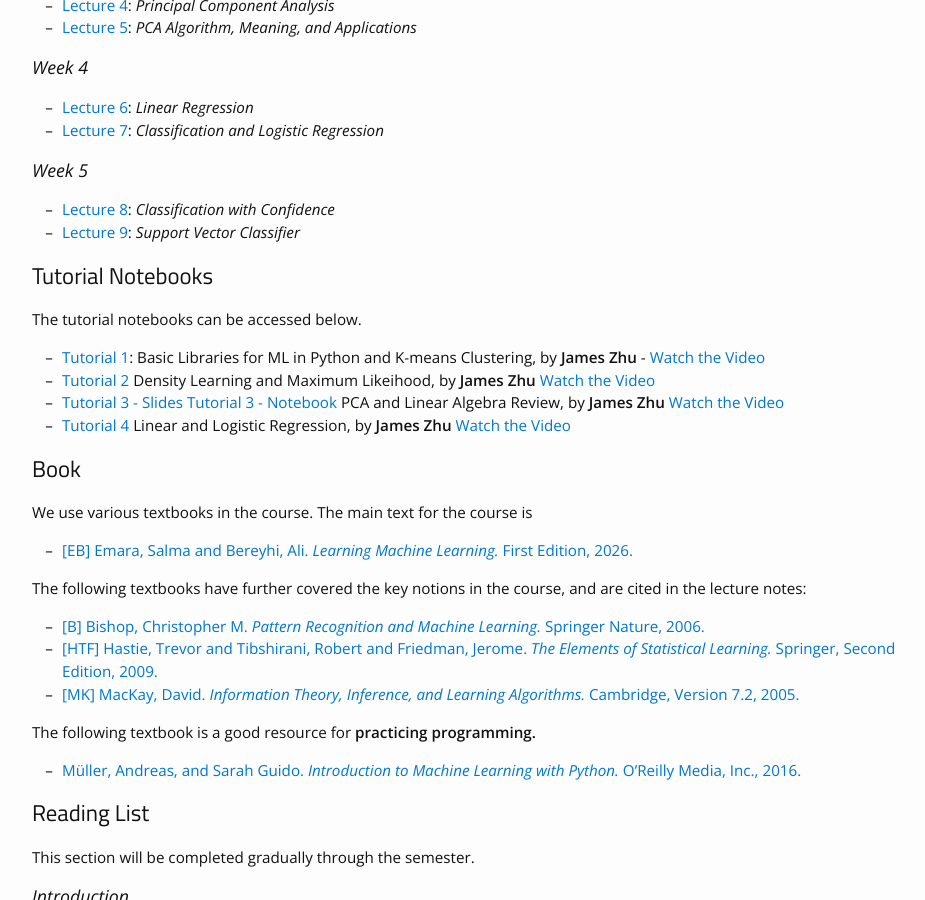
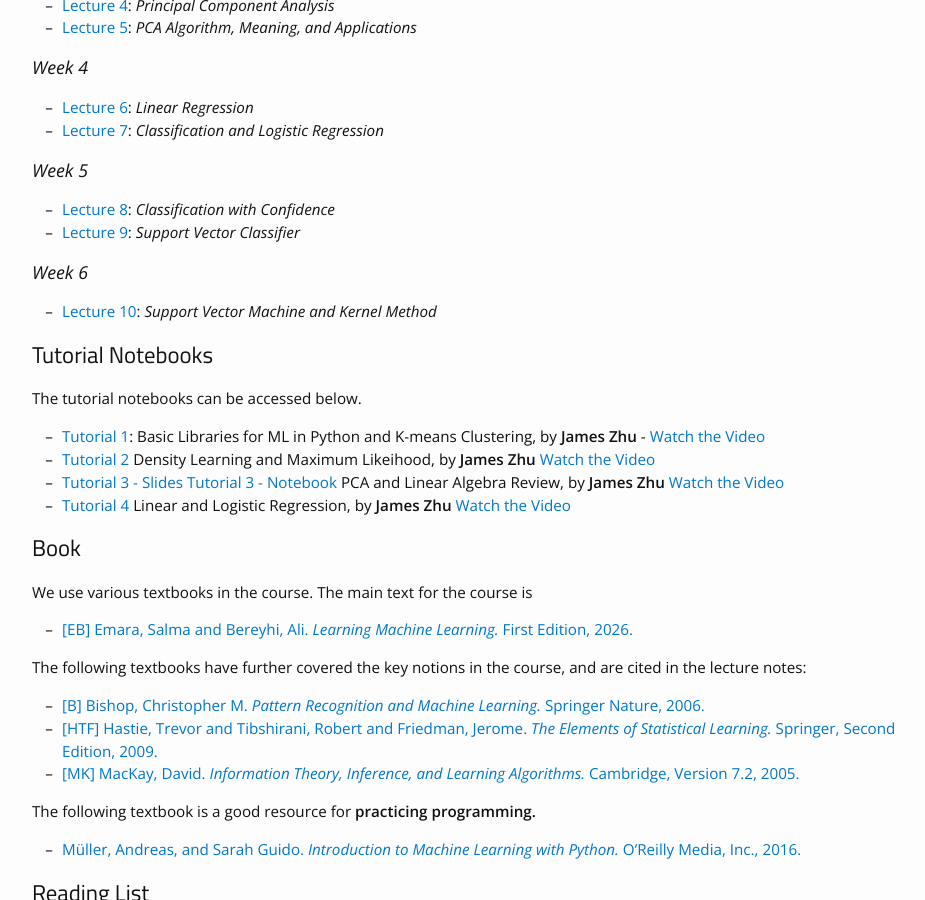
Before and after one commit to bereyhi-courses/ml-utoronto, a Jekyll site: the page built from materials.md, in a window 1280 px wide and 900 px high, scrolled down 788 px. Shown: the whole window, without its empty margins (163-1088 px from the left). Built offline with Jekyll 4.4.1, drawn with Linux system fonts in a browser that asks for light colours; nearby versions of some CDN libraries.

Commit message:
lectures added

```diff
--- a/materials.md
+++ b/materials.md
@@ -28,6 +28,9 @@ The lecture notes are uploaded through the semester.
 ### Week 5
 * [Lecture 8]({{site.baseurl}}/assets/Notes/Lecture8.pdf): _Classification with Confidence_
 * [Lecture 9]({{site.baseurl}}/assets/Notes/Lecture9.pdf): _Support Vector Classifier_
+
+### Week 6
+* [Lecture 10]({{site.baseurl}}/assets/Notes/Lecture10.pdf): _Support Vector Machine and Kernel Method_
 
 
 <!-- ### Chapter 0: Course Overview and Logistics
```
Also changed, not shown: 3 other files.
